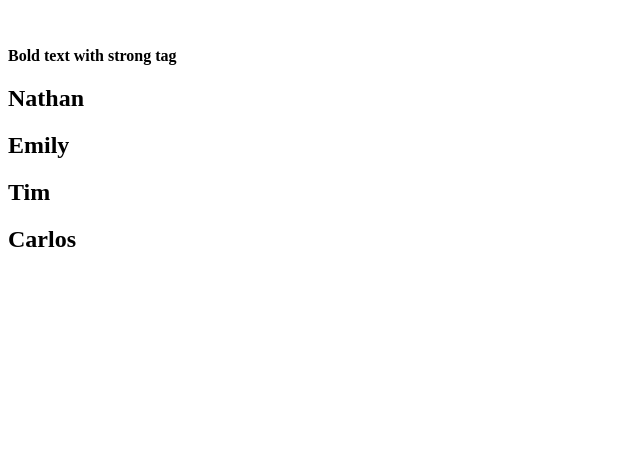
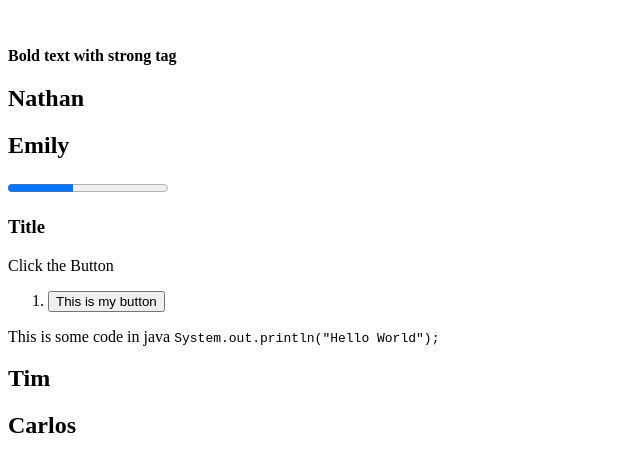
Before and after one commit to washedAwayTrolls/teamWebsiteHTML, a plain HTML site: page attributes.html in a window 1280 px wide. Shown: the part 508-967 px from the top of the page, without its empty margins (0-640 px from the left). Before the commit the page ends 800 px from the top, so only its background shows below. Drawn offline with Linux system fonts and the light colour scheme.

Commit message:
Updating

```diff
--- a/attributes.html
+++ b/attributes.html
@@ -22,6 +22,20 @@
 
   <h2>Nathan</h2>
   <h2>Emily</h2>
+  <progress value="41" max="100"> 41% </progress>
+  <section>
+    <h3>Title</h3>
+        <p>Click the Button</p>
+            <dev>
+                <ol>
+                    <li>
+                        <button type="button" onclick="alert('Zroom Zroom!')">This is my button</button>
+                    </li>
+                </ol>
+            </dev>
+</section>
+<p>This is some code in java <code>System.out.println("Hello World");</code></p>
+
   <h2>Tim</h2>
   <h2>Carlos</h2>
 
```
